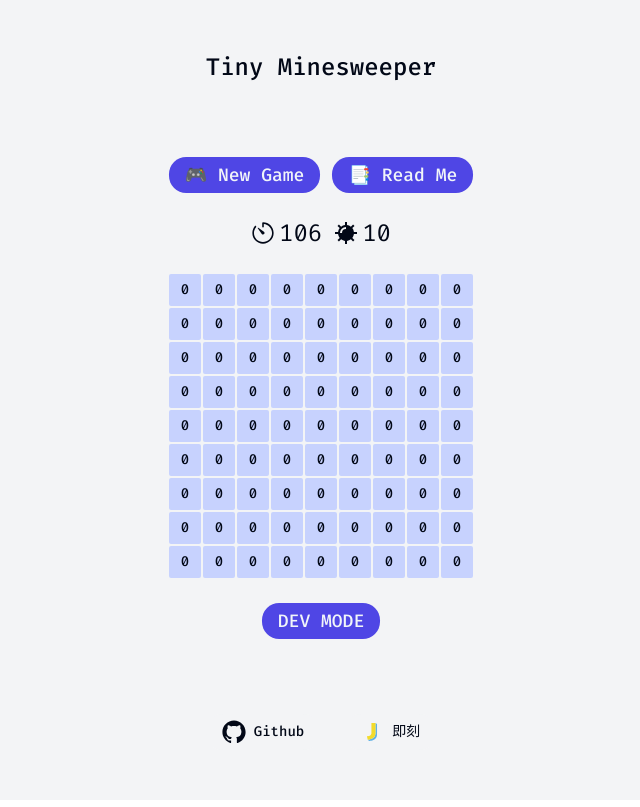
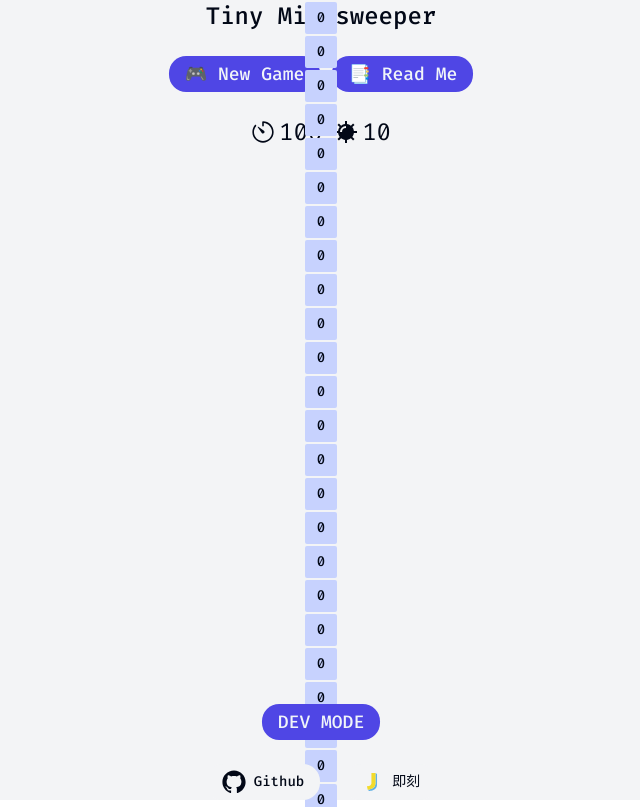
Before and after one commit to Zeno2019/tiny-minesweeper, a React (Vite) app: page / in a window 1280 px wide. Shown: the top 807 px of the page, without its empty margins (319-959 px from the left). Built offline with nearby package versions, Linux system fonts and the light colour scheme; a web font is replaced by a local one.

Commit message:
Feat: 新增 board 生成

```diff
--- a/src/components/DashBoard/index.tsx
+++ b/src/components/DashBoard/index.tsx
@@ -1,23 +1,43 @@
+import clsx from 'clsx';
 import Block from './plugin/Block';
+import { BlockType, Position } from '@/type';
+import { genUUID } from '@/lib/utils';
 
-export default function DashBoard(props) {
-  const NUM = 9;
+function createBlock({ x, y }: Position): BlockType {
+  return {
+    key: genUUID(),
+    x,
+    y,
+    tipsNum: 0,
+    hasMine: false,
+    isCovered: true,
+    flagged: false,
+  };
+}
 
-  const Cols = new Array(NUM).fill(0);
-  const Rows = new Array(NUM).fill(Cols);
+export default function DashBoard({ w = 9, h = 9 }: { w: number; h: number }) {
+  // const board = new Array(w * h).fill(0);
+  const board = Array.from({ length: w * h }, (_, idx) => {
+    // 计算当前块的 x 和 y 坐标
+    const x = idx % w;
 
-  // console.table(Rows)
+    // 当前 block 下标除以行宽度，向下取整
+    const y = Math.floor(idx / w);
+
+    return createBlock({ x, y });
+  });
+
+  const cls = clsx(['grid', , 'min-h-[16rem]', `grid-rows-${w}`, `grid-cols-${h}`]);
 
   return (
-    <div className='grid place-items-center min-h-[16rem]'>
-      {Rows.map((col, rowIdx) => {
-        return (
-          <div key={`row-${rowIdx}`} className={'flex'}>
-            {col?.map((block, colIdx) => {
-              return <Block key={`col-${colIdx}`} markVal={block} />;
-            })}
-          </div>
-        );
+    <div
+      className={cls}
+      onClick={(e) => {
+        console.info('e.target', e.target);
+        console.info('e.currentTarget', e.currentTarget);
+      }}>
+      {board?.map((b) => {
+        return <Block key={b.key} tipsNum={b.tipsNum} />;
       })}
     </div>
   );
--- a/src/components/DashBoard/plugin/Block.tsx
+++ b/src/components/DashBoard/plugin/Block.tsx
@@ -1,11 +1,16 @@
 import { Button } from '@/components/ui/button';
 
-const Block = (props) => {
-  const { markVal } = props;
+export type BlockProps = {
+  tipsNum: number;
+  onClick?: () => void;
+};
+
+const Block = (props: BlockProps) => {
+  const { tipsNum, onClick } = props;
 
   return (
-    <Button variant='ghost' className='h-8 w-8 flex place-items-center m-[1px] bg-indigo-200 rounded-[2px]'>
-      {markVal}
+    <Button variant='ghost' className='h-8 w-8 flex place-items-center m-[1px] bg-indigo-200 rounded-[2px]' onClick={onClick}>
+      {tipsNum}
     </Button>
   );
 };
--- a/src/lib/utils.ts
+++ b/src/lib/utils.ts
@@ -1,5 +1,7 @@
-import { type ClassValue, clsx } from "clsx"
-import { twMerge } from "tailwind-merge"
+import { type ClassValue, clsx } from 'clsx';
+import { twMerge } from 'tailwind-merge';
+
+import { GameState, Position } from '@/type';
 
 /**
  * Combines multiple class names into a single string.
@@ -8,7 +10,7 @@ import { twMerge } from "tailwind-merge"
  * @return {string} The combined class names as a single string.
  */
 export function cn(...inputs: ClassValue[]): string {
-  return twMerge(clsx(inputs))
+  return twMerge(clsx(inputs));
 }
 
 /**
@@ -17,5 +19,9 @@ export function cn(...inputs: ClassValue[]): string {
  * @return {string} A randomly generated UUID.
  */
 export function genUUID(): string {
-  return crypto.randomUUID()
+  return crypto.randomUUID();
 }
+
+export function getFlatPosi({ p, w }: { p: Position; w: GameState['w'] }) {
+  return p.x + p.y * w;
+}
--- /dev/null
+++ b/src/type.ts
@@ -0,0 +1,39 @@
+// out of game
+export type GameExperienceState = {
+  isDevMode: boolean;
+  isDarkMode: boolean;
+};
+
+// back to game
+export type CurrGameStatus = 'won' | 'lost' | 'playing';
+
+export type MatrixShape = {
+  w: number;
+  h: number;
+};
+
+export interface GameState {
+  status: CurrGameStatus;
+  w: MatrixShape['w'];
+  h: MatrixShape['h'];
+  startTime: number | typeof Date; // timeStamp ?
+  endTime: number | typeof Date; // timeStamp ?
+  minePlaced: boolean;
+  board: BlockType[]; // flatten the matrix array
+}
+
+export type Position = {
+  x: number;
+  y: number;
+};
+
+export type BlockType = {
+  x: Position['x'];
+  y: Position['y'];
+  tipsNum: number;
+  hasMine: boolean;
+  isCovered: boolean;
+  flagged: boolean;
+  isDoubted?: boolean;
+  key?: string;
+};
```
